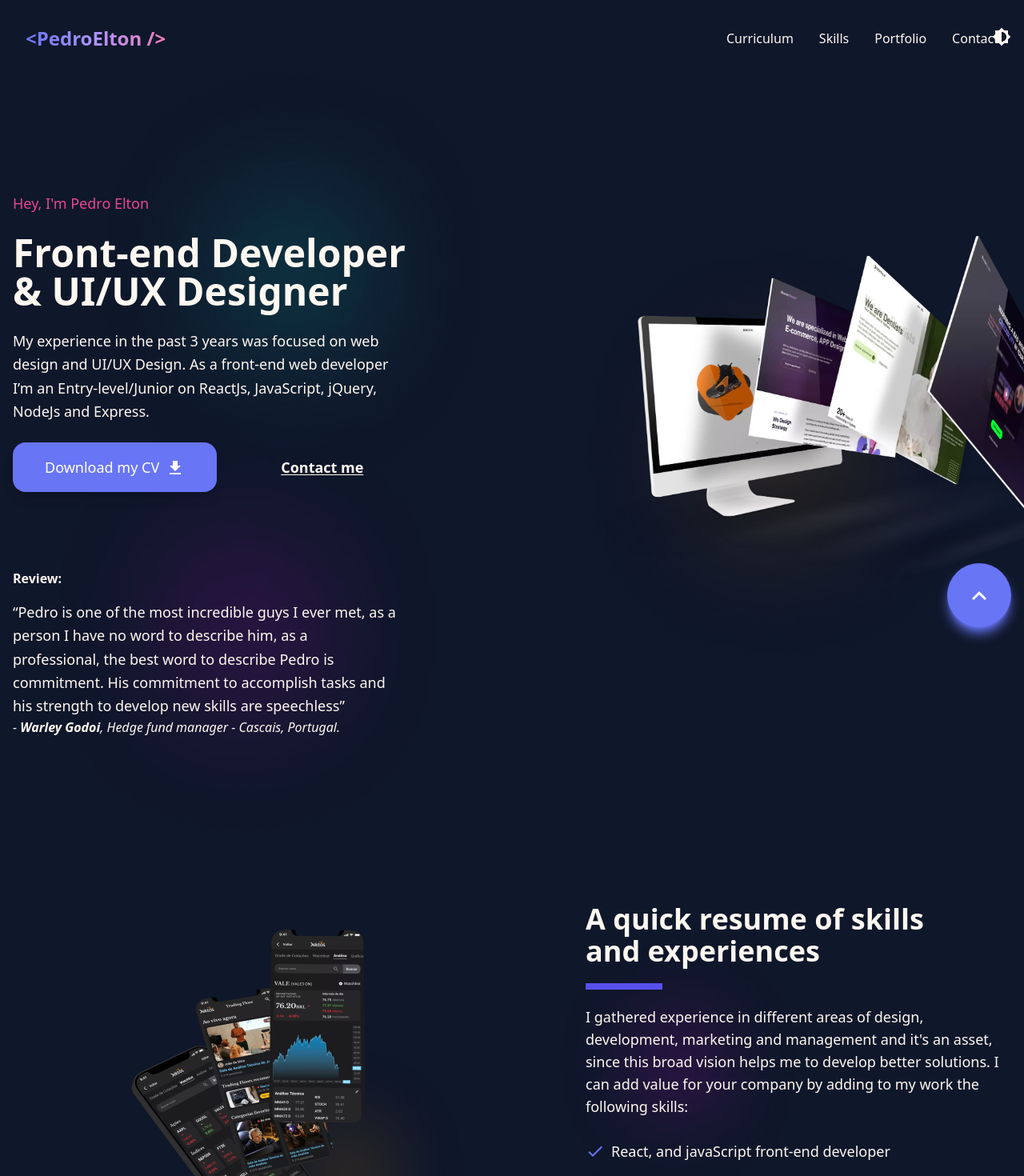
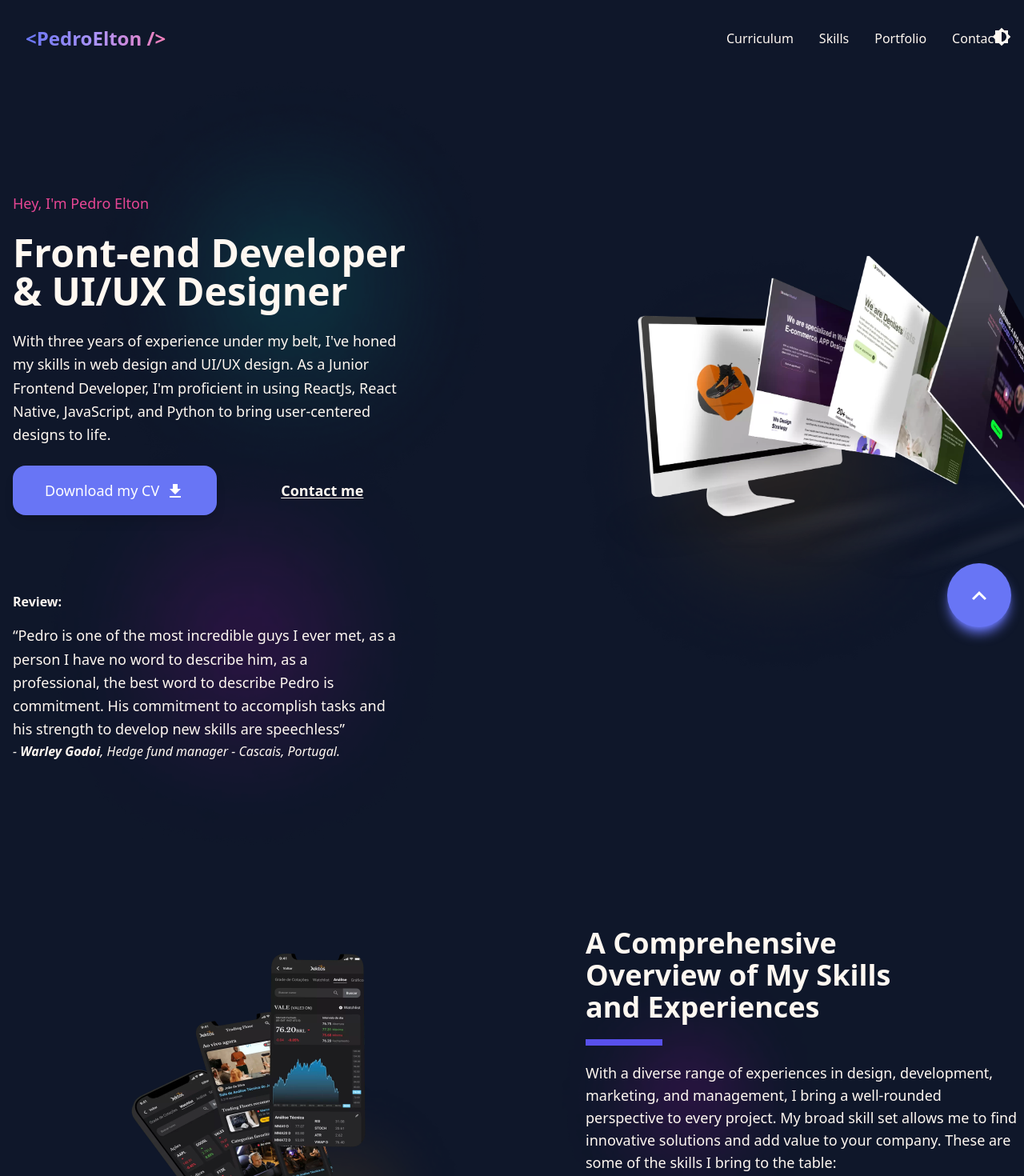
Before and after one commit to pedroelton/DevPortfolio, a Next.js app: page / in a window 1280 px wide. Shown: the top 1470 px of the page at 80% size. Built offline with nearby package versions, Linux system fonts and the light colour scheme.

Commit message:
restyled components and added tooltip

```diff
--- a/pages/components/Contact.jsx
+++ b/pages/components/Contact.jsx
@@ -18,9 +18,8 @@ const Contact = () => {
 				<h2 className="text-4xl font-bold md:w-8/12">
 					How about we schedule an interview?
 				</h2>
-				<p className=" md:w-8/12 leading-relaxed md:text-lg text-md font-light text-left">
-					We can book a video call and talk about how I can add value
-					to your team and see if we are a good match.
+				<p className=" md:w-[40ch] w-[52ch] leading-relaxed md:text-lg text-md font-light text-left">
+				I'd love to chat with you about how I can bring my skills and experiences to your team. Let's schedule a video call to determine if we're a good fit and explore how I can add value to your organization.
 				</p>
 				<ul className="flex flex-col w-fit">
 					<ListTopics
--- a/pages/components/Header.jsx
+++ b/pages/components/Header.jsx
@@ -23,10 +23,7 @@ function Header() {
 						Front-end Developer <br /> & UI/UX Designer
 					</h1>
 					<p className=" md:w-[480px] leading-relaxed text-lg font-light text-center md:text-left">
-						My experience in the past 3 years was focused on web
-						design and UI/UX Design. As a front-end web developer
-						I’m an Entry-level/Junior on ReactJs, JavaScript,
-						jQuery, NodeJs and Express.
+					With three years of experience under my belt, I've honed my skills in web design and UI/UX design. As a Junior Frontend Developer, I'm proficient in using ReactJs, React Native, JavaScript, and Python to bring user-centered designs to life.
 					</p>
 					<div className="w-full flex flex-col lg:flex-row lg:space-y-0 space-y-4 justify-center md:justify-start items-center">
 						<Cta
--- a/pages/components/Portfolio.jsx
+++ b/pages/components/Portfolio.jsx
@@ -116,24 +116,9 @@ const Portfolio = () => {
 						</span>
 					</h2>
 					<p className="md:w-12/12 w-[40ch] leading-relaxed md:text-lg text-md font-light text-left">
-						Here I'm showing the last project I worked on in 2021. I
-						would love to talk more about it and about other
-						projects in a interview.
+					Dektos was a social media platform for finance and trading with a mission to bridge the gap between institutional and retail investors by spreading knowledge. I was responsible for creating the business model, features, and design from scratch, as well as managing the development team and auditing their work. I designed over 200 screens, each with unique functionalities. <br /><br />Let's chat more about this and my other projects during an interview.
 					</p>
-					<p className=" md:w-12/12 w-[40ch] leading-relaxed md:text-lg text-md font-light text-left">
-						Dektos was a social media focused on finance and trading
-						called Dektos and had the mission to reduce the barriers
-						and the spread of knowledge between institutional
-						investors and small investors, retail traders or people
-						without any level of knowledge in investments.
-					</p>
-					<p className=" md:w-12/12 w-[40ch] leading-relaxed md:text-lg text-md font-light text-left">
-						The project had over 200 screens designed with exclusive
-						functionalities and processes created by me. My main
-						role in this project was to create from scratch the
-						business model, features and, design, to manage the
-						development team, and audit their deliveries.
-					</p>
+
 					<CtaNewWindow
 						text="Case studies"
 						link="https://pedroelton.com/dektos-case-studies/"
--- a/pages/components/Resume.jsx
+++ b/pages/components/Resume.jsx
@@ -28,15 +28,11 @@ const Resume = () => {
 				</div>
 				<div className="flex flex-col space-y-5 md:w-[50vw] w-full md:px-0">
 					<h2 className="text-4xl font-bold md:w-8/12 w-100">
-						A quick resume of skills and experiences
+					A Comprehensive Overview of My Skills and Experiences
 					</h2>
 					<div className="h-2 bg-indigo-600 w-24" />
 					<p className="md:w-[540px] leading-relaxed md:text-lg text-md font-light text-left">
-						I gathered experience in different areas of design,
-						development, marketing and management and it's an asset,
-						since this broad vision helps me to develop better
-						solutions. I can add value for your company by adding to
-						my work the following skills:
+					With a diverse range of experiences in design, development, marketing, and management, I bring a well-rounded perspective to every project. My broad skill set allows me to find innovative solutions and add value to your company. These are some of the skills I bring to the table:
 					</p>
 					<ul>
 						<ListTopics
--- a/pages/components/Technologies.jsx
+++ b/pages/components/Technologies.jsx
@@ -107,15 +107,12 @@ const Technologies = () => {
 					/>
 				</div>
 			</div>
-			<div className="flex flex-col space-y-5 md:w-[30vw] w-100 text-center md:text-left bg-[rgba(255,255,255,0.1)] p-8 rounded-2xl justify-center h-[360px]">
+			<div className="flex flex-col space-y-5 md:w-[30vw] w-100 text-center md:text-left bg-[rgba(255,255,255,0.1)] p-8 rounded-2xl justify-top h-100">
 				<h2 className="text-4xl font-bold md:w-8/12 w-100">
-					Technologies
+				My Toolkit for Successful Delivery
 				</h2>
 				<p className=" w-100 leading-relaxed md:text-lg text-md font-light md:text-left text-center">
-					Several tools were used to accomplish the mission I had.
-					With simple steps, clear process, great tools and focus, I
-					can create and design ideas, processes, products and
-					strategies for your business.
+				I utilize a variety of tools to bring my projects to fruition. With a clear process, a focus on simplicity, and the right tools, I am able to bring ideas, processes, products, and strategies to life for your business. Let's work together to achieve your goals.
 				</p>
 				<div className="flex justify-center md:justify-start">
 					<Cta
```
